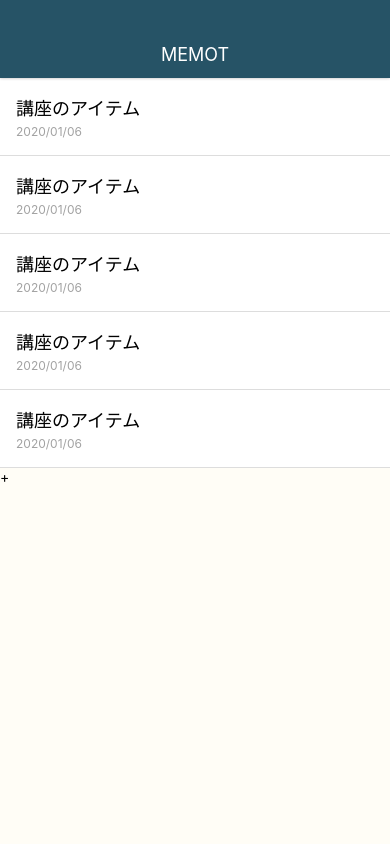
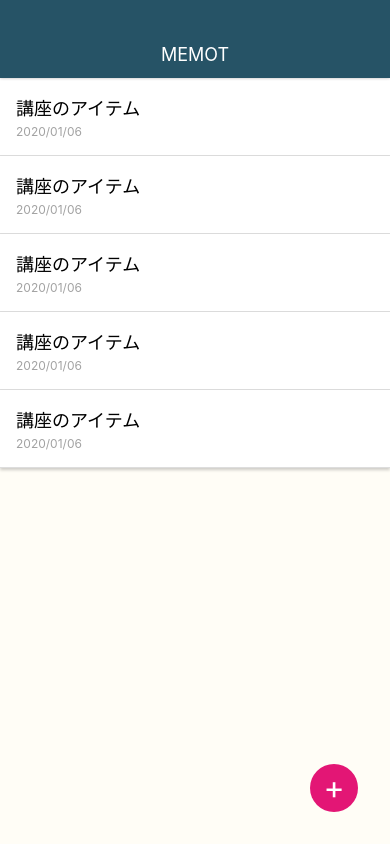
Before and after one commit to toast674/expo_test, a React Native app: screen / in a window 390 px wide. Built offline with nearby package versions, Linux system fonts and the light colour scheme.

Commit message:
Create memoList

```diff
--- a/App.js
+++ b/App.js
@@ -36,8 +36,8 @@
           <Text style={styles.memoDate}>2020/01/06</Text>
         </View>
 
-        <View>
-          <Text>+</Text>
+        <View style={styles.memoAddButton}>
+          <Text style={styles.memoAddButtonTitle}>+</Text>
         </View>
       </View>
     </View>
@@ -52,6 +52,22 @@
     justifyContent: 'center',
     paddingTop: 78,
   },
+  memoAddButton: {
+    position: 'absolute',
+    bottom: 32,
+    right: 32,
+    width: 48,
+    height: 48,
+    backgroundColor: '#E31675',
+    borderRadius: 24,
+    justifyContent: 'center',
+    alignItems: 'center',
+  },
+  memoAddButtonTitle: {
+    fontSize: 32,
+    lineHeight: 32,
+    color: '#fff',
+  },
   memoList: {
     width: '100%',
     flex: 1,
@@ -61,6 +77,10 @@
     borderBottomWidth: 1,
     borderBottomColor: '#ddd',
     backgroundColor: '#fff',
+    shadowColor: '#000',
+    shadowOffset: { width: 0, height: 2 },
+    shadowOpacity: 0.2,
+    shadowRadius: 3,
   },
   memoTitle: {
     fontSize: 18,
```
